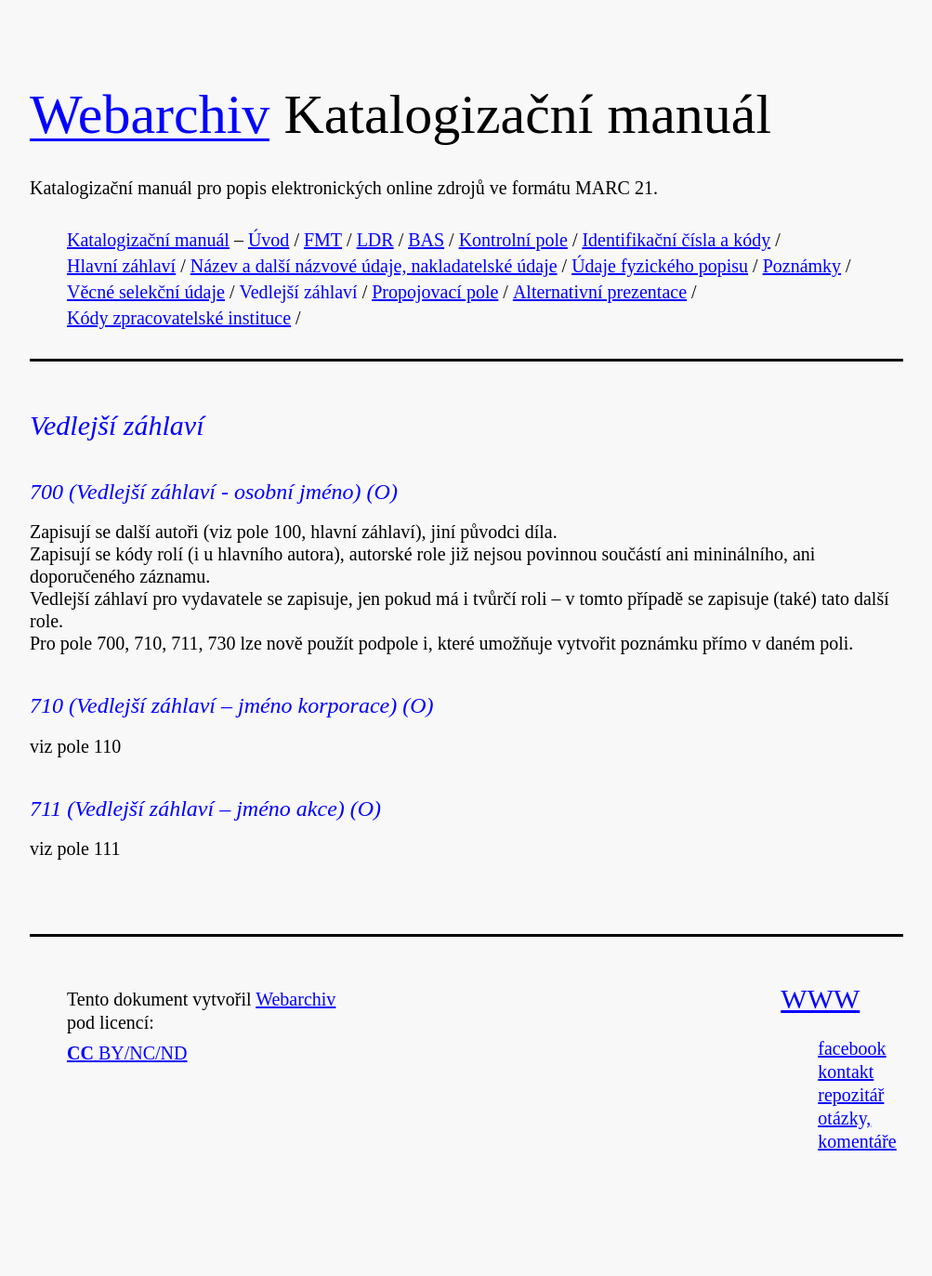
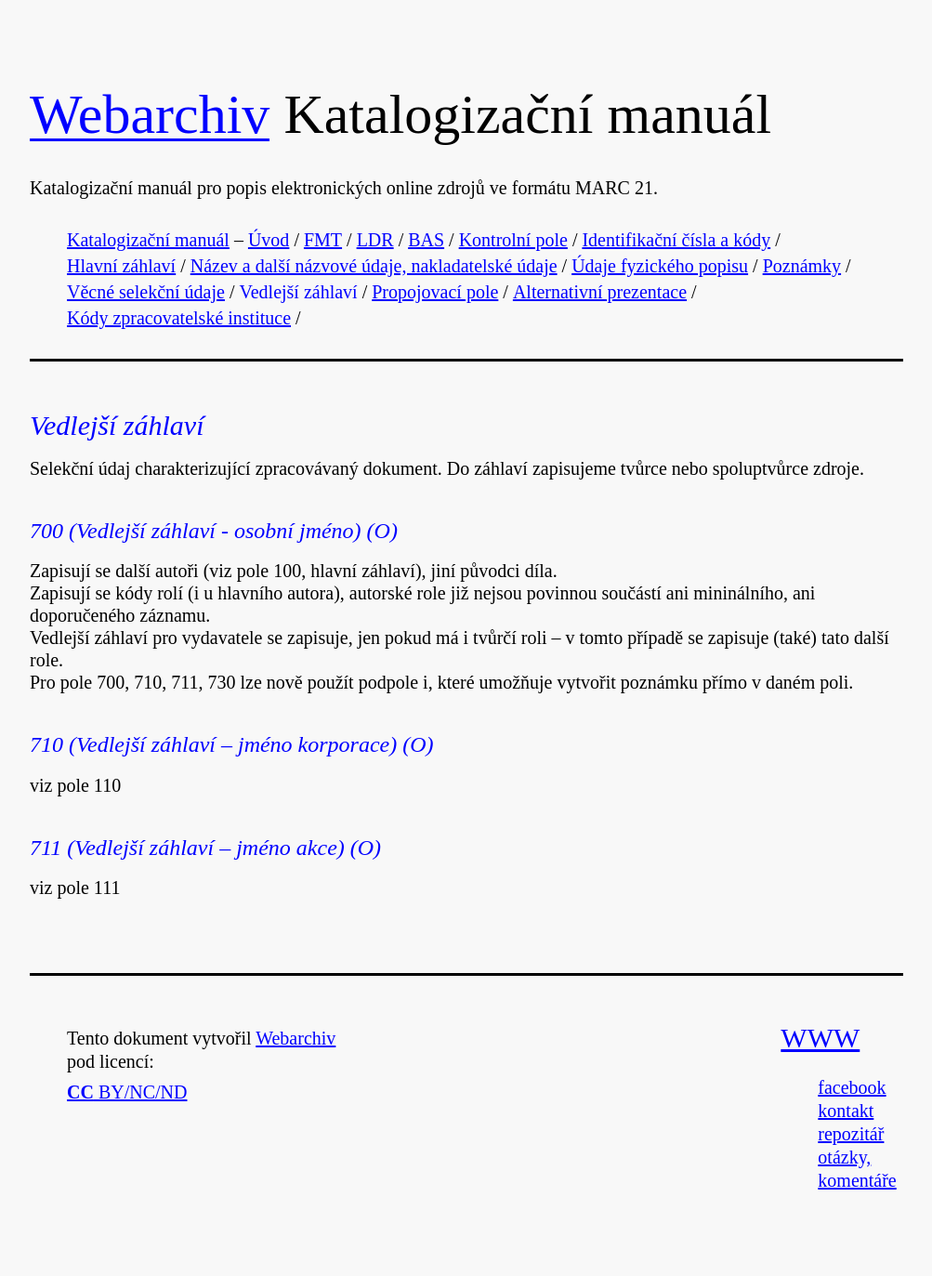
Before and after one commit to WebarchivCZ/katalogizacni-manual, a Jekyll site: the page built from _posts/2017-06-16-Vedlejsi-zahlavi.md, in a window 1280 px wide. Shown: the whole page at 93% size, without its empty margins (138-1141 px from the left). Built offline with Jekyll 4.4.1, drawn with Linux system fonts in a browser that asks for light colours; before the commit the page ends 1331 px from its top, so only the background shows below that.

Commit message:
vedlejsi zahlavi - doplněn text

```diff
--- a/_posts/2017-06-16-Vedlejsi-zahlavi.md
+++ b/_posts/2017-06-16-Vedlejsi-zahlavi.md
@@ -3,6 +3,7 @@
 title: Vedlejší záhlaví
 ---
 ## Vedlejší záhlaví
+Selekční údaj charakterizující zpracovávaný dokument. Do záhlaví zapisujeme tvůrce nebo spoluptvůrce zdroje.
 
 ### 700 (Vedlejší záhlaví - osobní jméno) (O)
 Zapisují se další autoři (viz pole 100, hlavní záhlaví), jiní původci díla.
```
